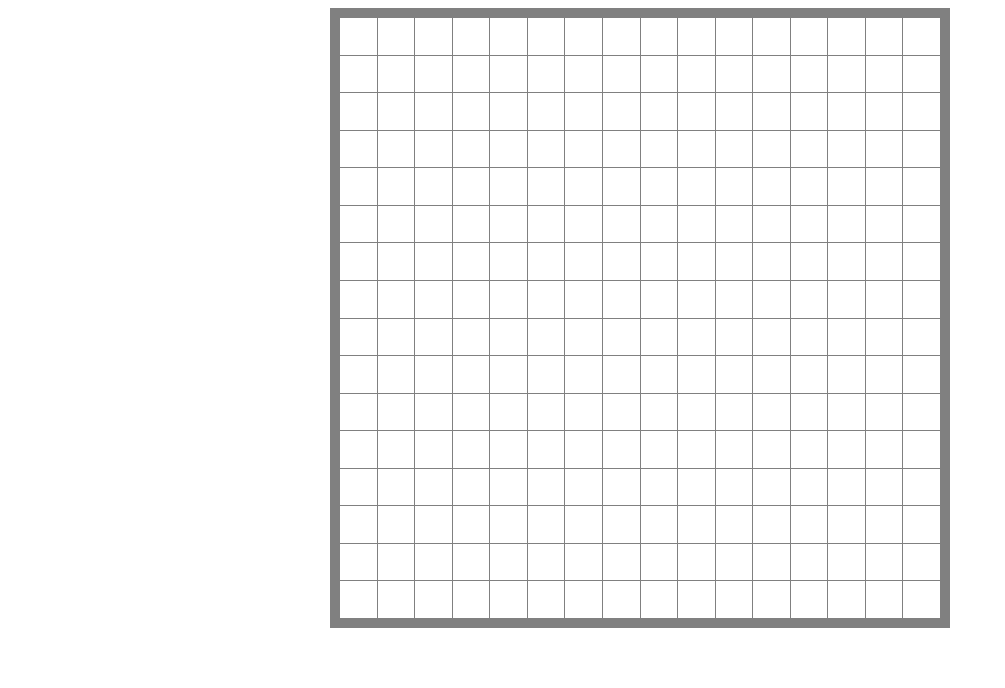
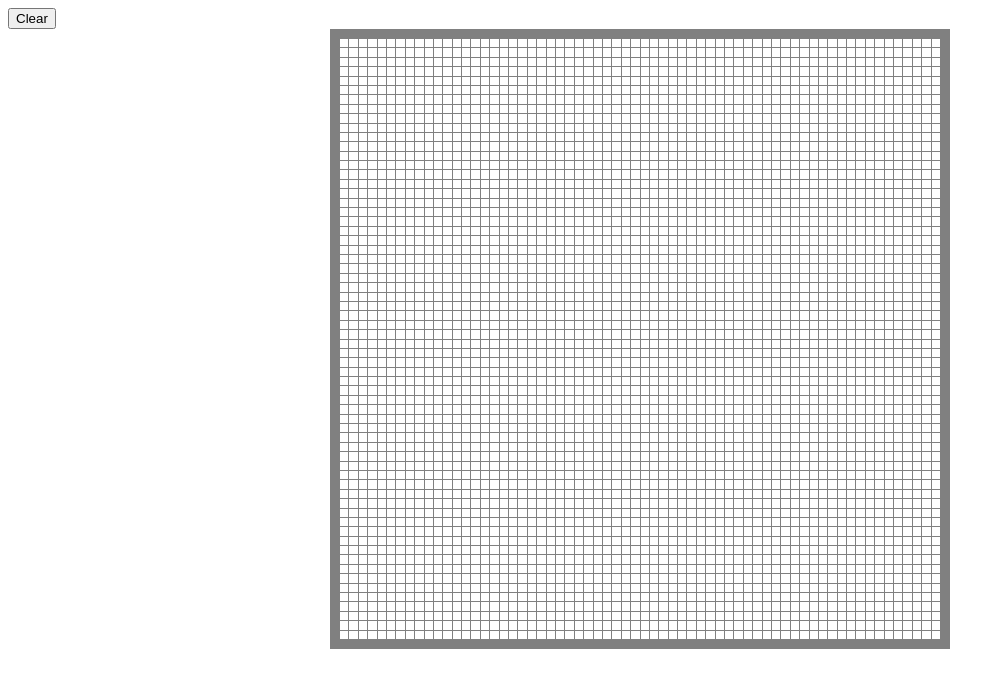
Before and after one commit to jacobcohn/etch-a-sketch, a plain HTML site: page index.html in a window 1280 px wide. Shown: the whole page, without its empty margins (0-1005 px from the left). Drawn offline with Linux system fonts and the light colour scheme.

Commit message:
finished making hover effect and clear button

```diff
--- a/index.html
+++ b/index.html
@@ -6,6 +6,9 @@
     <link href="style.css" rel="stylesheet" type="text/css">
 </head>
 <body>
+    <div id='clearBtnDiv'>
+        <button id='clearBtn'>Clear</button>
+    </div>
     <div id='gridContainer'></div>
 
     <script type='text/javascript' src='script.js'></script>
--- a/script.js
+++ b/script.js
@@ -1,15 +1,34 @@
 const gridContainer = document.querySelector('#gridContainer');
 
 // a is the number of columns and rows
-let a = 16;
+let a = 64;
 
 gridContainer.style.cssText = `
     grid-template-columns: repeat(` + a + `, 1fr);
 `;
 
+// creates all of the divs for the grid
+for (let i = 0; i < (a ** 2); i++) {
+    const oneGrid = document.createElement('div');
+    gridContainer.appendChild(oneGrid);
+    oneGrid.style.cssText = 'background: white';
+    oneGrid.classList.toggle('one-grid');
+}
 
-for (let i = 0; i < (a ** 2); i++) {
-    const grid = document.createElement('div');
-    gridContainer.appendChild(grid);
-    grid.style.cssText = 'background: white';
-}
+const allGrids = document.querySelectorAll('.one-grid');
+
+// allGrids will change colors when mouse enters oneGrid
+allGrids.forEach(item => {
+    item.addEventListener('mouseenter', e => {
+        e.target.style.cssText = 'background: black';
+    });
+});
+
+// allGrids will change colors to white
+// when clearBtn is clicked
+const clearBtn = document.querySelector('#clearBtn');
+clearBtn.addEventListener('click', () => {
+    allGrids.forEach(item => {
+        item.style.cssText = 'background: white';
+    });
+});
```
